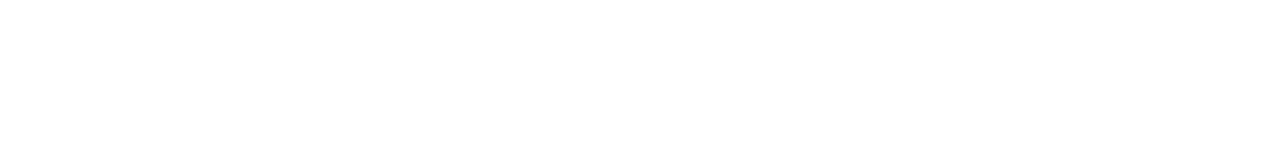
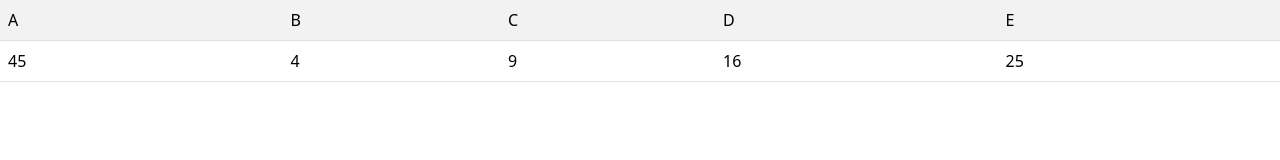
Before and after one commit to FeketeL145/JSpreFront, a plain HTML site: page index.html in a window 1280 px wide. Drawn offline with nearby package versions, Linux system fonts and the light colour scheme.

Commit message:
HF Kész

```diff
--- a/index.html
+++ b/index.html
@@ -1,11 +1,30 @@
 <!DOCTYPE html>
-<html lang="en">
+<html lang="hu">
 <head>
     <meta charset="UTF-8">
     <meta name="viewport" content="width=device-width, initial-scale=1.0">
-    <title>Document</title>
+    <link href="https://cdn.jsdelivr.net/npm/bootstrap@5.3.2/dist/css/bootstrap.min.css" rel="stylesheet" integrity="sha384-T3c6CoIi6uLrA9TneNEoa7RxnatzjcDSCmG1MXxSR1GAsXEV/Dwwykc2MPK8M2HN" crossorigin="anonymous">
+    <script src="https://cdn.jsdelivr.net/npm/bootstrap@5.3.2/dist/js/bootstrap.bundle.min.js" integrity="sha384-C6RzsynM9kWDrMNeT87bh95OGNyZPhcTNXj1NW7RuBCsyN/o0jlpcV8Qyq46cDfL" crossorigin="anonymous"></script>
+    <script src="script.js" defer></script>
+    <title>Házi feladat Fekete László</title>
 </head>
 <body>
+    <table class="table table-striped">
+    <tr>
+        <td>A</td>
+        <td>B</td>
+        <td>C</td>
+        <td>D</td>
+        <td>E</td>
+    </tr>
+    <tr>
+        <td id="sz1"></td>
+        <td id="sz2"></td>
+        <td id="sz3"></td>
+        <td id="sz4"></td>
+        <td id="sz5"></td>
+    </tr>
+</table>
 
 </body>
 </html>
--- a/script.js
+++ b/script.js
@@ -0,0 +1,12 @@
+const numbers = [45, 4, 9, 16, 25];
+let txt = "";
+numbers.forEach(myFunction);
+
+function myFunction(value) {
+  txt += value +"&nbsp;";
+}
+console.log(txt); //innerHTML-ben pl. a html-kódok is működnek!
+for(i=0; i<numbers.length; i++)
+{
+    document.getElementById(`sz${i+1}`).innerHTML += numbers[i];
+}
```
